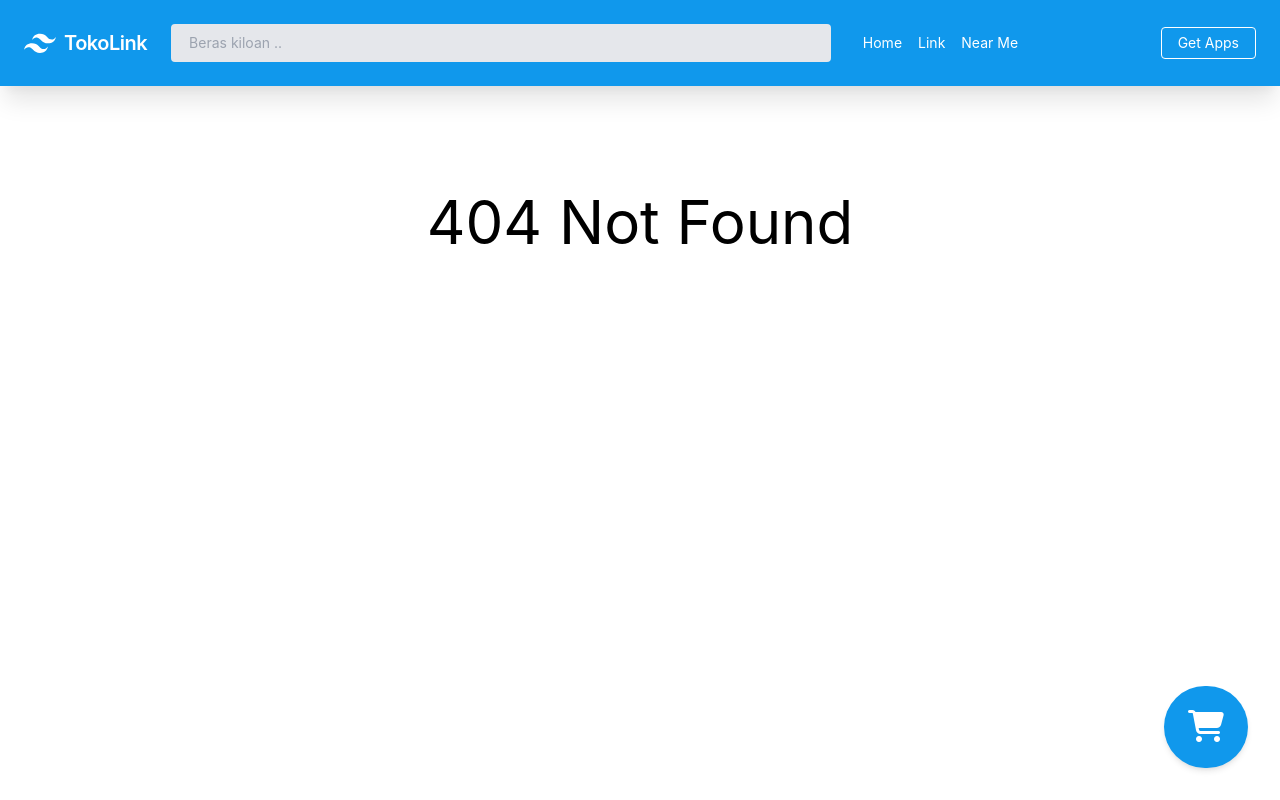
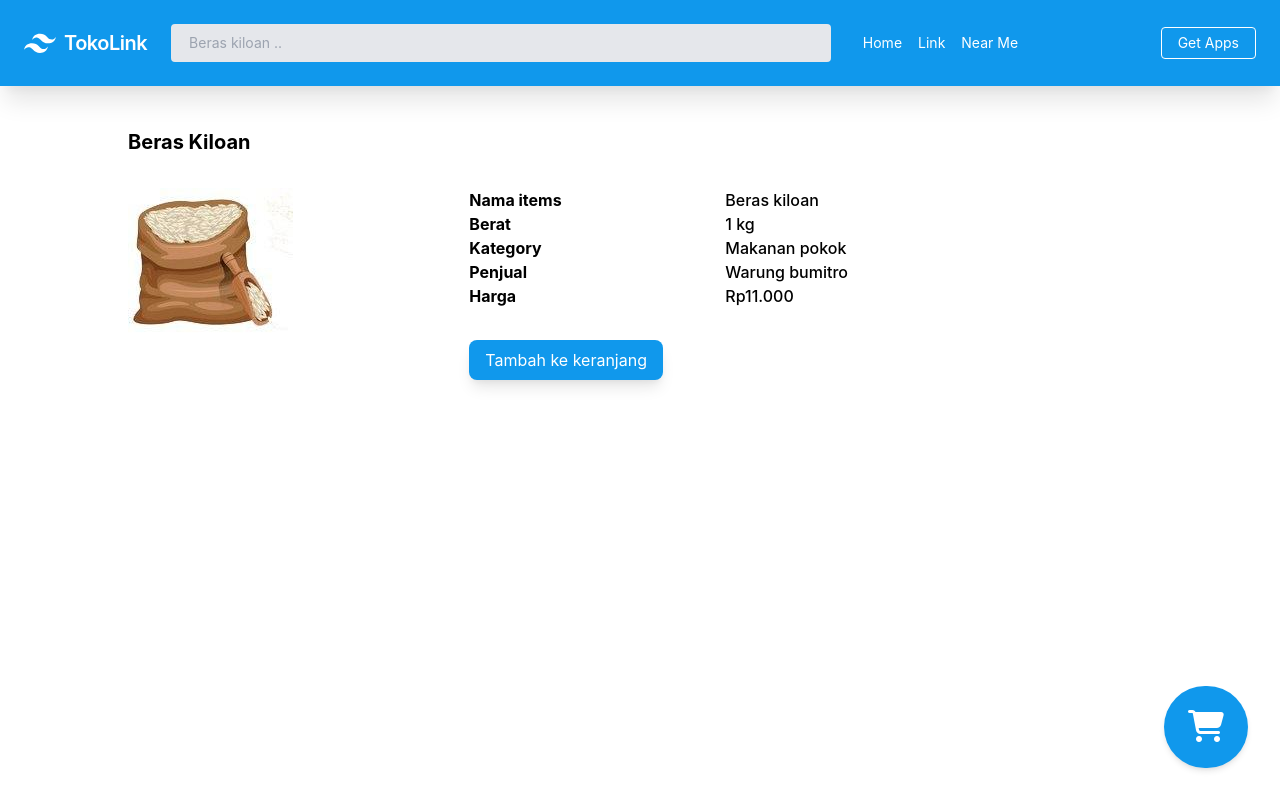
Before and after one commit to mastepin/TokoLinkWeb, a React (Create React App) app: page /itemDetail in a window 1280 px wide. Before the commit this address had no page. Built offline with nearby package versions, Linux system fonts and the light colour scheme; what google-maps-react would draw is missing.

Commit message:
add some page

```diff
--- a/src/index.js
+++ b/src/index.js
@@ -7,6 +7,8 @@ import Cart from "./pages/cart"
 import LinkPage from "./pages/link"
 import NotFound from "./pages/404"
 import Toko from "./pages/toko"
+import Login from "./pages/login"
+import itemDetail from "./pages/itemDetail"
 import * as serviceWorker from "./serviceWorker"
 
 const routing = (
@@ -16,6 +18,8 @@ const routing = (
 			<Route path='/cart' component={Cart} />
 			<Route path='/link' component={LinkPage} />
 			<Route path='/toko' component={Toko} />
+			<Route path='/login' component={Login} />
+			<Route path='/itemDetail' component={itemDetail} />
 			<Route component={NotFound} />
 		</Switch>
 	</Router>
--- /dev/null
+++ b/src/pages/itemDetail/index.js
@@ -0,0 +1,75 @@
+import React from "react"
+import "../../App.css"
+import beras from "../../images/beras.jpg"
+import Header from "../../components/header"
+
+export default class Login extends React.Component {
+	constructor(props) {
+		super(props)
+
+		this.state = {}
+	}
+
+	render() {
+		return (
+			<div>
+				<Header />
+				<div className='font-bold text-xl pt-32 px-32'>Beras Kiloan</div>
+				<div className='flex h-full w-full pt-8 px-32'>
+					<div className='w-1/3'>
+						<img src={beras} />
+					</div>
+					<div className='w-1/2'>
+						<div className='flex'>
+							<div className='w-1/2'>
+								<p className='font-bold text-md'>Nama items</p>
+							</div>
+							<div className='w-1/2'>
+								<p className='font-medium text-md'>Beras kiloan</p>
+							</div>
+						</div>
+						<div className='flex'>
+							<div className='w-1/2'>
+								<p className='font-bold text-md'>Berat</p>
+							</div>
+							<div className='w-1/2'>
+								<p className='font-medium text-md'>1 kg</p>
+							</div>
+						</div>
+						<div className='flex'>
+							<div className='w-1/2'>
+								<p className='font-bold text-md'>Kategory</p>
+							</div>
+							<div className='w-1/2'>
+								<p className='font-medium text-md'>Makanan pokok</p>
+							</div>
+						</div>
+						<div className='flex'>
+							<div className='w-1/2'>
+								<p className='font-bold text-md'>Penjual</p>
+							</div>
+							<div className='w-1/2'>
+								<p className='font-medium text-md'>Warung bumitro</p>
+							</div>
+						</div>
+						<div className='flex'>
+							<div className='w-1/2'>
+								<p className='font-bold text-md'>Harga</p>
+							</div>
+							<div className='w-1/2'>
+								<p className='font-medium text-md'>Rp11.000</p>
+							</div>
+						</div>
+						<div className='flex pt-8'>
+							<a
+								href='#'
+								className='primary-color text-white px-4 py-2 rounded-lg shadow-lg hover:shadow-xl hover:bg-blue-700'>
+								Tambah ke keranjang
+							</a>
+						</div>
+					</div>
+				</div>
+			</div>
+		)
+	}
+}
--- /dev/null
+++ b/src/pages/login/index.js
@@ -0,0 +1,58 @@
+import React from "react"
+import "../../App.css"
+import Header from "../../components/header"
+
+export default class Login extends React.Component {
+	constructor(props) {
+		super(props)
+
+		this.state = {}
+	}
+
+	render() {
+		return (
+			<div>
+				<Header />
+				<div className='flex h-full w-full items-center justify-center pt-32'>
+					<h1 className='text-6xl font-regular'>Sign In</h1>
+				</div>
+
+				<form class='px-64 pt-6 pb-8 mb-4'>
+					<div class='mb-4 px-40'>
+						<label
+							class='block text-gray-700 text-sm font-bold mb-2'
+							for='username'>
+							Username
+						</label>
+						<input
+							class='shadow appearance-none border rounded w-full py-2 px-3 text-gray-700 leading-tight focus:outline-none focus:shadow-outline'
+							id='username'
+							type='text'
+							placeholder='Username'
+						/>
+					</div>
+					<div class='mb-4 px-40'>
+						<label
+							class='block text-gray-700 text-sm font-bold mb-2'
+							for='username'>
+							Username
+						</label>
+						<input
+							class='shadow appearance-none border rounded w-full py-2 px-3 text-gray-700 leading-tight focus:outline-none focus:shadow-outline'
+							id='password'
+							type='password'
+							placeholder='Password'
+						/>
+					</div>
+					<div class='mb-4 px-40 text-right'>
+						<button
+							class='bg-blue-500 hover:bg-blue-700 text-white font-bold py-2 px-4 rounded focus:outline-none focus:shadow-outline'
+							type='button'>
+							Sign In
+						</button>
+					</div>
+				</form>
+			</div>
+		)
+	}
+}
```
